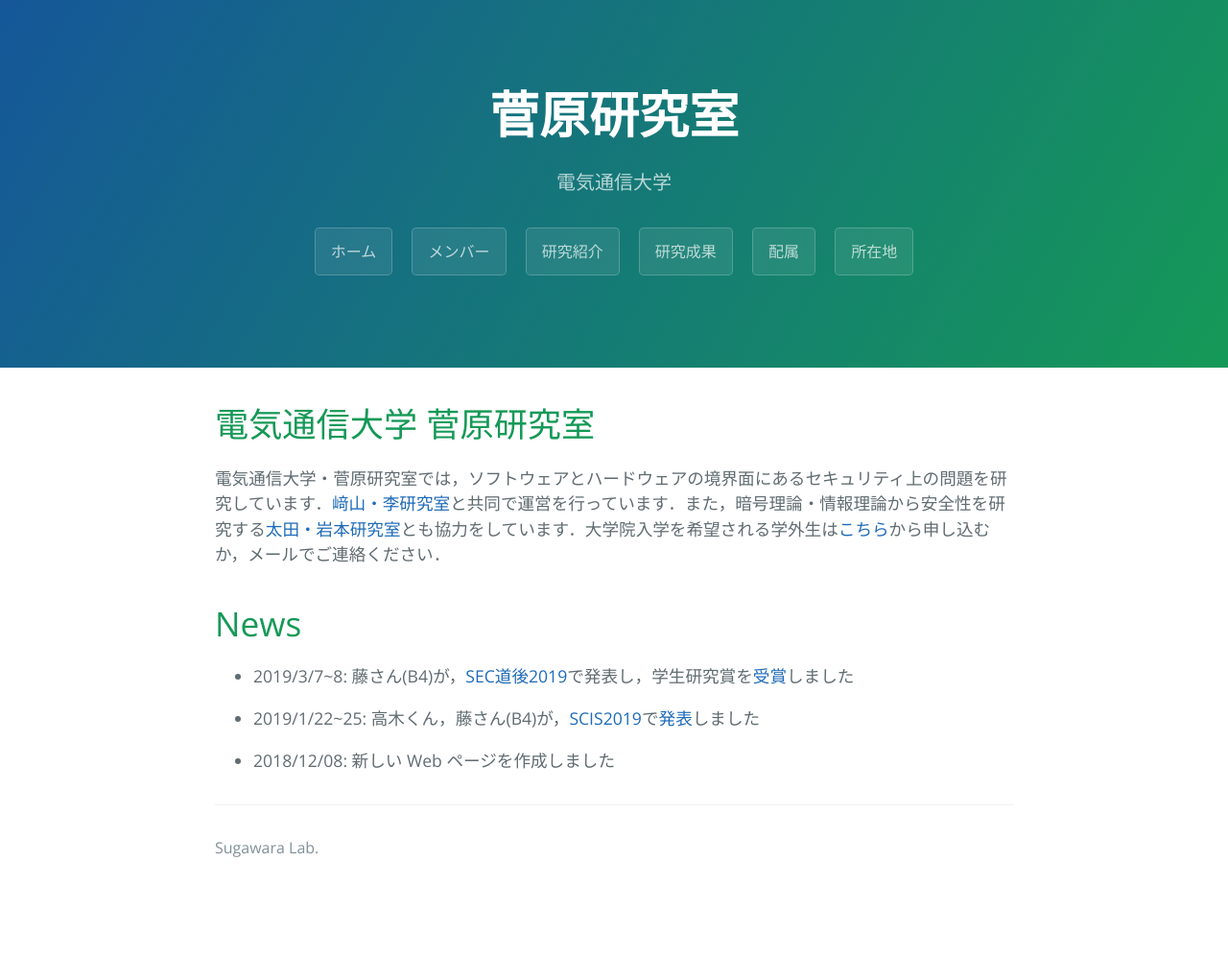
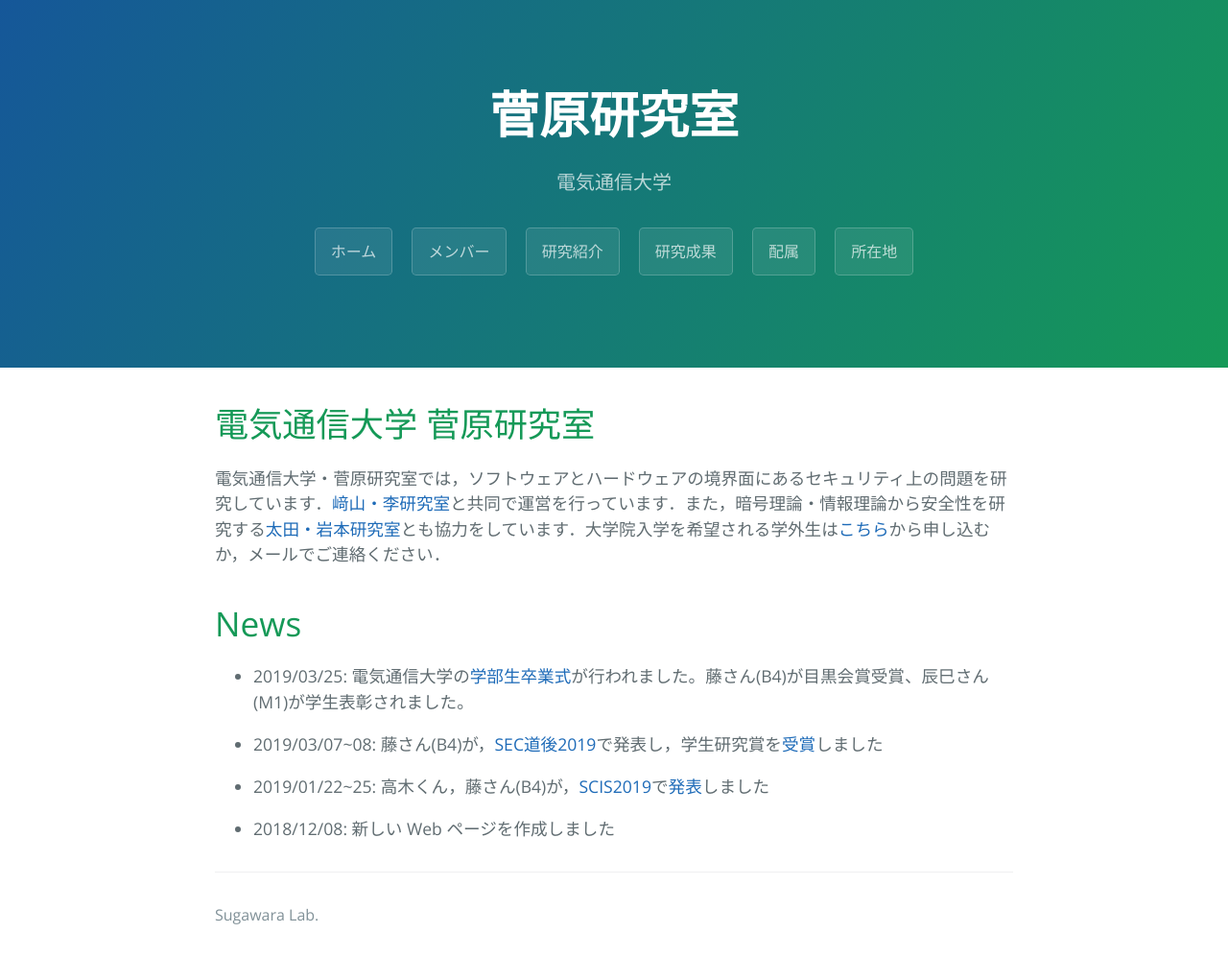
Before and after one commit to sugawara-bbbb/weblab, a Jekyll site: the page built from index.md, in a window 1280 px wide. Shown: the whole page at 96% size. Built offline with Jekyll 4.4.1, drawn with Linux system fonts in a browser that asks for light colours; our own code applies the rules of GitHub Pages for plain Markdown files; before the commit the page ends 927 px from its top, so only the background shows below that.

Commit message:
[Add] h30graduation
平成30年度卒業式の記事を追加しました。

```diff
--- a/index.md
+++ b/index.md
@@ -7,8 +7,10 @@ layout: default
 電気通信大学・菅原研究室では，ソフトウェアとハードウェアの境界面にあるセキュリティ上の問題を研究しています．[﨑山・李研究室](http://sakiyama-lab.jp/)と共同で運営を行っています．また，暗号理論・情報理論から安全性を研究する[太田・岩本研究室](http://ohta-lab.jp/)とも協力をしています．大学院入学を希望される学外生は[こちら](https://www.uec.ac.jp/admission/open-graduate/tour.html)から申し込むか，メールでご連絡ください．
 
 # News
-- 2019/3/7~8: 藤さん(B4)が，[SEC道後2019](http://www.sec-dogo.jp/)で発表し，学生研究賞を[受賞](./sec2019.html)しました
+- 2019/03/25: 電気通信大学の[学部生卒業式](./h30graduation.html)が行われました。藤さん(B4)が目黒会賞受賞、辰巳さん(M1)が学生表彰されました。
 
-- 2019/1/22~25: 高木くん，藤さん(B4)が，[SCIS2019](https://www.iwsec.org/scis/2019/)で[発表](./scis2019.html)しました
+- 2019/03/07~08: 藤さん(B4)が，[SEC道後2019](http://www.sec-dogo.jp/)で発表し，学生研究賞を[受賞](./sec2019.html)しました
+
+- 2019/01/22~25: 高木くん，藤さん(B4)が，[SCIS2019](https://www.iwsec.org/scis/2019/)で[発表](./scis2019.html)しました
 
 - 2018/12/08: 新しい Web ページを作成しました
```
Also changed, not shown: h30graduation.md (added, +13 -0 lines).
